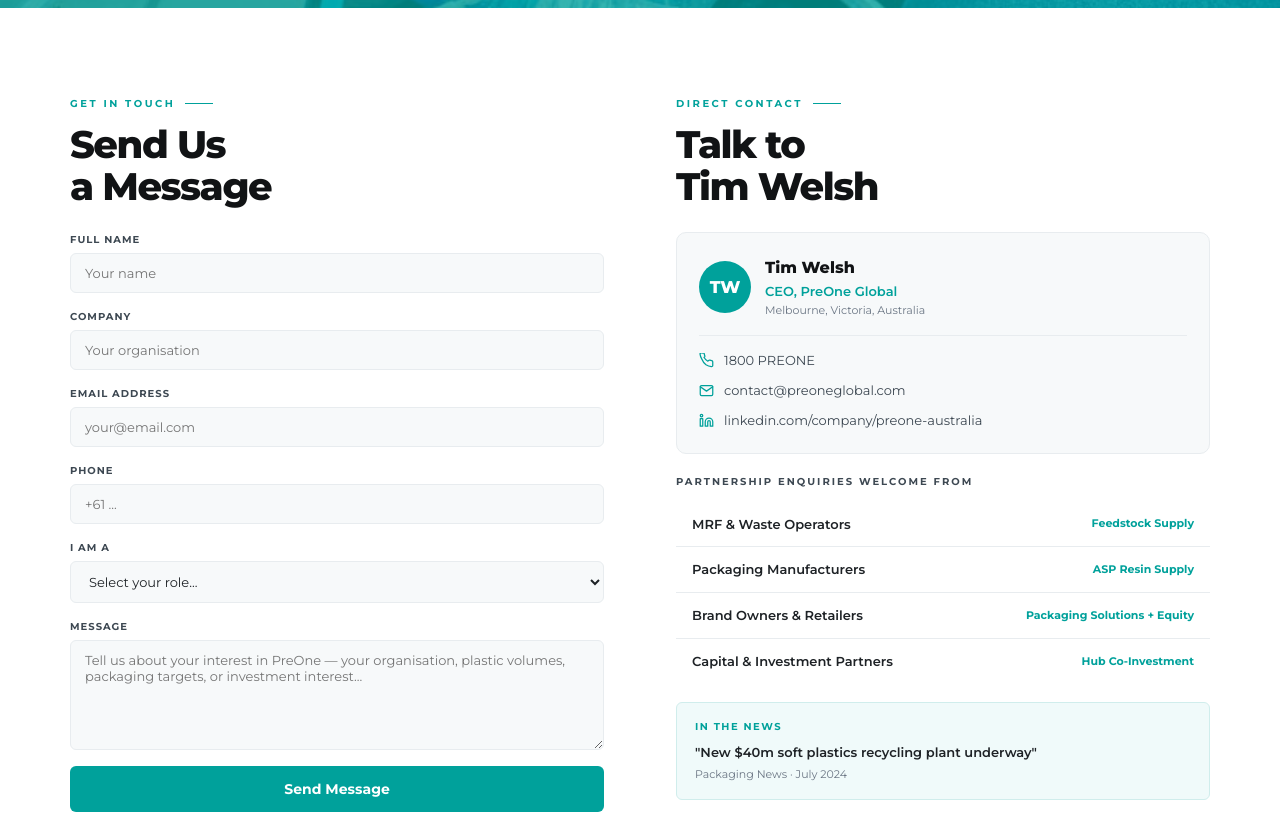
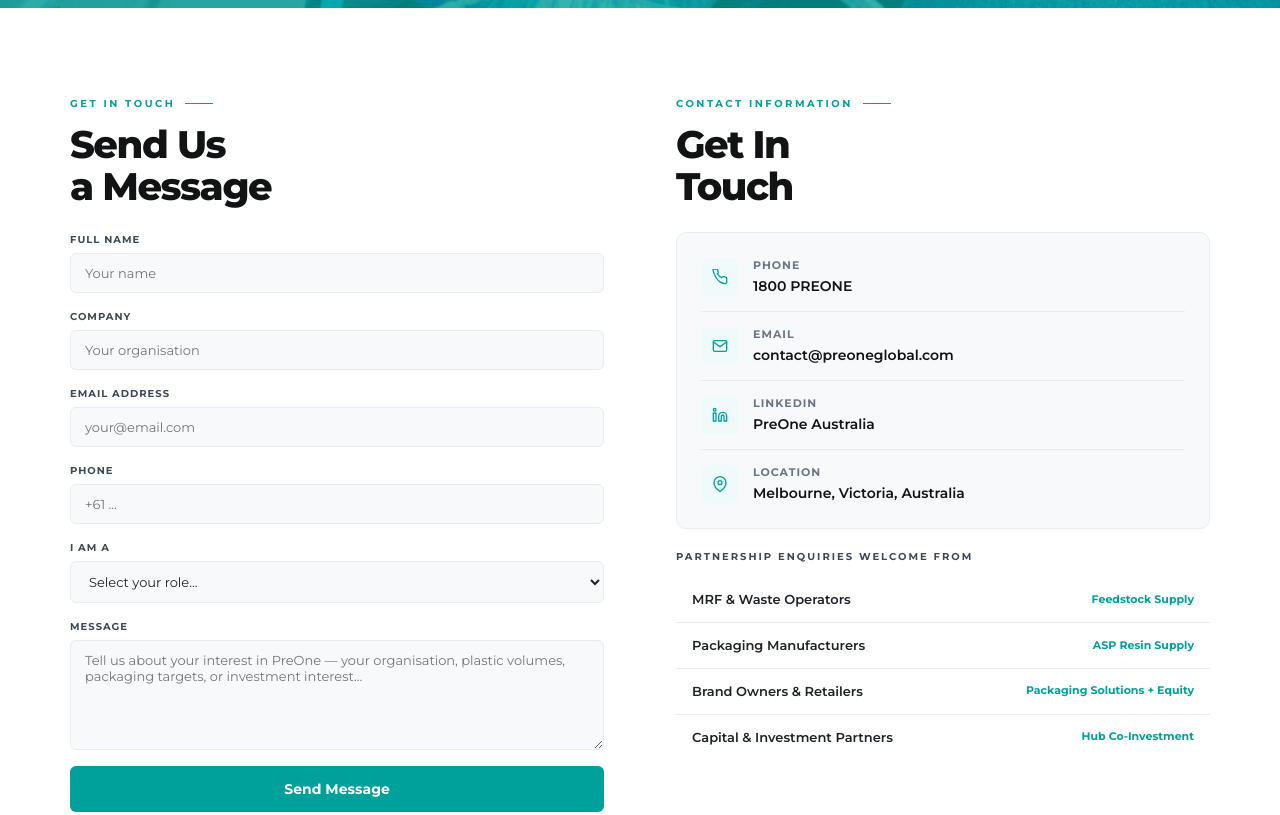
Before and after one commit to danieljfielding/preone, a plain HTML site: page contact.html in a window 1280 px wide. Shown: the part 504-1319 px from the top of the page. Drawn offline with Linux system fonts and the light colour scheme.

Commit message:
Update contact.html

```diff
--- a/contact.html
+++ b/contact.html
@@ -51,30 +51,50 @@
         </div>
       </div>
       <div>
-        <div class="eyebrow reveal">Direct Contact</div>
-        <h2 class="h2 reveal reveal-d1" style="margin-bottom:24px;">Talk to<br>Tim Welsh</h2>
-        <div style="background:var(--bg);border:1px solid var(--light-grey);border-radius:10px;padding:22px;margin-bottom:20px;" class="reveal reveal-d2">
-          <div style="display:flex;gap:14px;align-items:center;margin-bottom:16px;">
-            <div style="width:52px;height:52px;border-radius:50%;background:var(--tiffany);display:flex;align-items:center;justify-content:center;font-size:17px;font-weight:800;color:var(--white);flex-shrink:0;">TW</div>
-            <div>
-              <div style="font-size:16px;font-weight:800;color:var(--near-black);">Tim Welsh</div>
-              <div style="font-size:13px;color:var(--tiffany);font-weight:600;">CEO, PreOne Global</div>
-              <div style="font-size:11px;color:var(--steel);">Melbourne, Victoria, Australia</div>
+        <div class="eyebrow reveal">Contact Information</div>
+        <h2 class="h2 reveal reveal-d1" style="margin-bottom:24px;">Get In<br>Touch</h2>
+
+        <div style="background:var(--bg);border:1px solid var(--light-grey);border-radius:10px;padding:24px;margin-bottom:20px;" class="reveal reveal-d2">
+          <div style="display:flex;flex-direction:column;gap:14px;">
+            <a href="tel:1800773663" style="display:flex;gap:14px;align-items:center;text-decoration:none;">
+              <div style="width:38px;height:38px;border-radius:8px;background:var(--tiffany-bg);display:flex;align-items:center;justify-content:center;flex-shrink:0;">
+                <svg width="16" height="16" viewBox="0 0 24 24" fill="none" stroke="#00A19B" stroke-width="2" stroke-linecap="round" stroke-linejoin="round"><path d="M22 16.92v3a2 2 0 0 1-2.18 2 19.79 19.79 0 0 1-8.63-3.07A19.5 19.5 0 0 1 4.69 10.1 19.79 19.79 0 0 1 1.58 1.5 2 2 0 0 1 3.55 0h3a2 2 0 0 1 2 1.72 12.84 12.84 0 0 0 .7 2.81 2 2 0 0 1-.45 2.11L7.91 6.8a16 16 0 0 0 6.29 6.29l1.16-1.16a2 2 0 0 1 2.11-.45 12.84 12.84 0 0 0 2.81.7A2 2 0 0 1 22 14.11v2.81z"/></svg>
+              </div>
+              <div>
+                <div style="font-size:11px;font-weight:700;text-transform:uppercase;letter-spacing:1px;color:var(--steel);">Phone</div>
+                <div style="font-size:14px;font-weight:600;color:var(--near-black);">1800 PREONE</div>
+              </div>
+            </a>
+            <div style="border-top:1px solid var(--light-grey);"></div>
+            <a href="mailto:contact@preoneglobal.com" style="display:flex;gap:14px;align-items:center;text-decoration:none;">
+              <div style="width:38px;height:38px;border-radius:8px;background:var(--tiffany-bg);display:flex;align-items:center;justify-content:center;flex-shrink:0;">
+                <svg width="16" height="16" viewBox="0 0 24 24" fill="none" stroke="#00A19B" stroke-width="2" stroke-linecap="round" stroke-linejoin="round"><path d="M4 4h16c1.1 0 2 .9 2 2v12c0 1.1-.9 2-2 2H4c-1.1 0-2-.9-2-2V6c0-1.1.9-2 2-2z"/><polyline points="22,6 12,13 2,6"/></svg>
+              </div>
+              <div>
+                <div style="font-size:11px;font-weight:700;text-transform:uppercase;letter-spacing:1px;color:var(--steel);">Email</div>
+                <div style="font-size:14px;font-weight:600;color:var(--near-black);">contact@preoneglobal.com</div>
+              </div>
+            </a>
+            <div style="border-top:1px solid var(--light-grey);"></div>
+            <a href="https://www.linkedin.com/company/preone-australia" target="_blank" style="display:flex;gap:14px;align-items:center;text-decoration:none;">
+              <div style="width:38px;height:38px;border-radius:8px;background:var(--tiffany-bg);display:flex;align-items:center;justify-content:center;flex-shrink:0;">
+                <svg width="16" height="16" viewBox="0 0 24 24" fill="none" stroke="#00A19B" stroke-width="2" stroke-linecap="round" stroke-linejoin="round"><path d="M16 8a6 6 0 0 1 6 6v7h-4v-7a2 2 0 0 0-2-2 2 2 0 0 0-2 2v7h-4v-7a6 6 0 0 1 6-6z"/><rect x="2" y="9" width="4" height="12"/><circle cx="4" cy="4" r="2"/></svg>
+              </div>
+              <div>
+                <div style="font-size:11px;font-weight:700;text-transform:uppercase;letter-spacing:1px;color:var(--steel);">LinkedIn</div>
+                <div style="font-size:14px;font-weight:600;color:var(--near-black);">PreOne Australia</div>
+              </div>
+            </a>
+            <div style="border-top:1px solid var(--light-grey);"></div>
+            <div style="display:flex;gap:14px;align-items:center;">
+              <div style="width:38px;height:38px;border-radius:8px;background:var(--tiffany-bg);display:flex;align-items:center;justify-content:center;flex-shrink:0;">
+                <svg width="16" height="16" viewBox="0 0 24 24" fill="none" stroke="#00A19B" stroke-width="2" stroke-linecap="round" stroke-linejoin="round"><path d="M21 10c0 7-9 13-9 13s-9-6-9-13a9 9 0 0 1 18 0z"/><circle cx="12" cy="10" r="3"/></svg>
+              </div>
+              <div>
+                <div style="font-size:11px;font-weight:700;text-transform:uppercase;letter-spacing:1px;color:var(--steel);">Location</div>
+                <div style="font-size:14px;font-weight:600;color:var(--near-black);">Melbourne, Victoria, Australia</div>
+              </div>
             </div>
-          </div>
-          <div style="display:flex;flex-direction:column;gap:9px;padding-top:14px;border-top:1px solid var(--light-grey);">
-            <a href="tel:1800773663" style="display:flex;gap:10px;align-items:center;font-size:13px;color:var(--mid);">
-              <svg width="15" height="15" viewBox="0 0 24 24" fill="none" stroke="#00A19B" stroke-width="2" stroke-linecap="round" stroke-linejoin="round"><path d="M22 16.92v3a2 2 0 0 1-2.18 2 19.79 19.79 0 0 1-8.63-3.07A19.5 19.5 0 0 1 4.69 10.1 19.79 19.79 0 0 1 1.58 1.5 2 2 0 0 1 3.55 0h3a2 2 0 0 1 2 1.72 12.84 12.84 0 0 0 .7 2.81 2 2 0 0 1-.45 2.11L7.91 6.8a16 16 0 0 0 6.29 6.29l1.16-1.16a2 2 0 0 1 2.11-.45 12.84 12.84 0 0 0 2.81.7A2 2 0 0 1 22 14.11v2.81z"/></svg>
-              1800 PREONE
-            </a>
-            <a href="mailto:contact@preoneglobal.com" style="display:flex;gap:10px;align-items:center;font-size:13px;color:var(--mid);">
-              <svg width="15" height="15" viewBox="0 0 24 24" fill="none" stroke="#00A19B" stroke-width="2" stroke-linecap="round" stroke-linejoin="round"><path d="M4 4h16c1.1 0 2 .9 2 2v12c0 1.1-.9 2-2 2H4c-1.1 0-2-.9-2-2V6c0-1.1.9-2 2-2z"/><polyline points="22,6 12,13 2,6"/></svg>
-              contact@preoneglobal.com
-            </a>
-            <a href="https://www.linkedin.com/company/preone-australia" target="_blank" style="display:flex;gap:10px;align-items:center;font-size:13px;color:var(--mid);">
-              <svg width="15" height="15" viewBox="0 0 24 24" fill="none" stroke="#00A19B" stroke-width="2" stroke-linecap="round" stroke-linejoin="round"><path d="M16 8a6 6 0 0 1 6 6v7h-4v-7a2 2 0 0 0-2-2 2 2 0 0 0-2 2v7h-4v-7a6 6 0 0 1 6-6z"/><rect x="2" y="9" width="4" height="12"/><circle cx="4" cy="4" r="2"/></svg>
-              linkedin.com/company/preone-australia
-            </a>
           </div>
         </div>
 
@@ -87,11 +107,6 @@
             <div style="background:var(--white);padding:12px 16px;display:flex;justify-content:space-between;align-items:center;"><span style="font-size:13px;font-weight:600;color:var(--dark);">Capital &amp; Investment Partners</span><span style="font-size:11px;color:var(--tiffany);font-weight:700;">Hub Co-Investment</span></div>
           </div>
         </div>
-        <div style="margin-top:18px;padding:16px 18px;background:var(--tiffany-bg);border:1px solid var(--tiffany-mid);border-radius:6px;" class="reveal reveal-d3">
-          <div style="font-size:10px;font-weight:700;color:var(--tiffany);text-transform:uppercase;letter-spacing:1.5px;margin-bottom:7px;">In The News</div>
-          <div style="font-size:13px;font-weight:600;color:var(--dark);margin-bottom:3px;">"New $40m soft plastics recycling plant underway"</div>
-          <div style="font-size:11px;color:var(--steel);">Packaging News · July 2024</div>
-        </div>
       </div>
     </div>
   </div>
```
